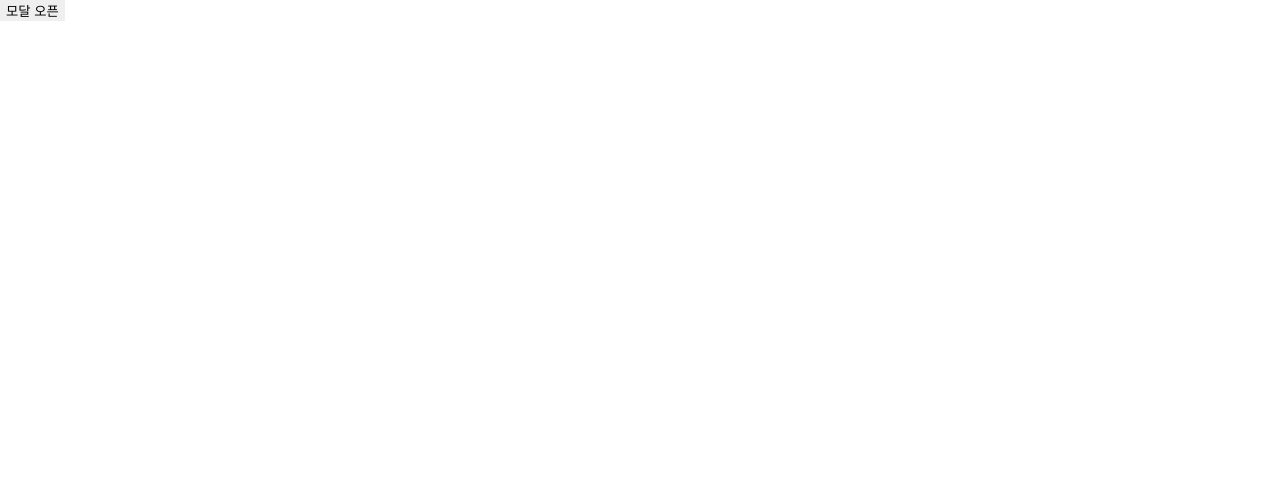
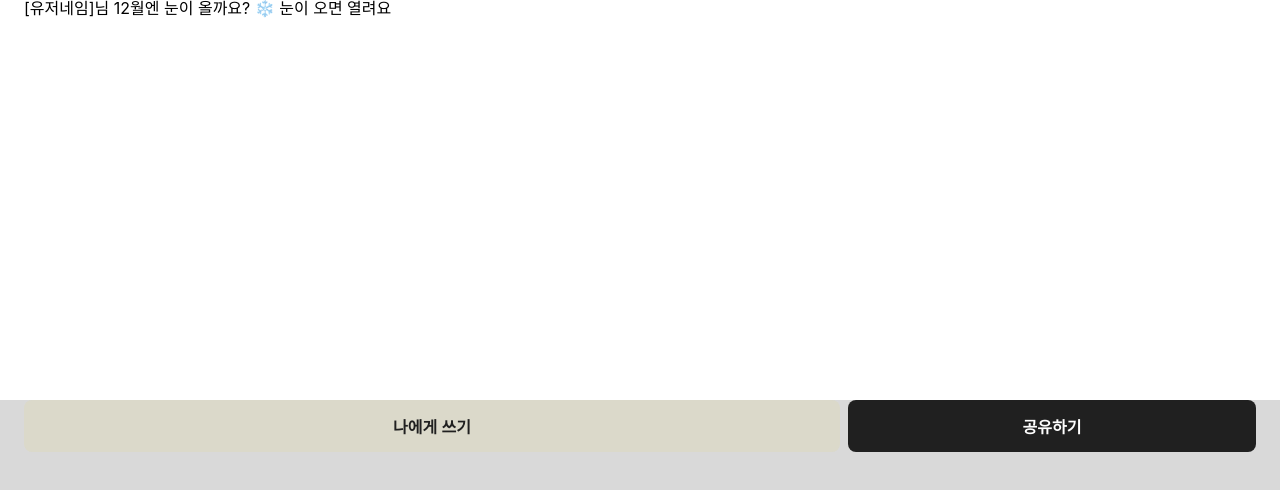
Before and after one commit to hyunjoogo/hambaknoon, a React (Create React App) app: page /main in a window 1280 px wide. Shown: the top 490 px of the page. Built offline with nearby package versions, Linux system fonts and the light colour scheme; a web font is replaced by a local one.

Commit message:
SNOW-28 메인뷰 만들기 진행 중

```diff
--- a/src/App.tsx
+++ b/src/App.tsx
@@ -58,6 +58,7 @@ export const GlobalStyle = createGlobalStyle`
   body {
     line-height: 1;
     height: calc(var(--vh, 1vh) * 100);
+    //height: 100%;
   }
 
   ol, ul {
--- a/src/AppRouter.tsx
+++ b/src/AppRouter.tsx
@@ -5,9 +5,9 @@ import Test from "./component/Test";
 import Member from "./member/Member";
 import MemberInfo from "./member/MemberInfo";
 import SignUp from "./signup/SignUp";
-import ModalTest from "./modal-test/ModalTest";
 import ModalProvider from "./dialog/ModalProvider";
 import Login from "./login/Login";
+import Home from "./home/home";
 
 const AppRouter = () => {
   // TODO Lazy Loading으로 바꿀 것
@@ -17,7 +17,7 @@ const AppRouter = () => {
         <ModalProvider>
           {/*<Navigation/>*/}
           <Routes>
-            <Route path="/main" element={<ModalTest/>}/>
+            <Route path="/main" element={<Home/>}/>
             {/*<Route path="/modal" element={<ModalTest/>}/>*/}
             <Route path="/login" element={<Login/>}/>
             <Route path="/signup" element={<SignUp/>}/>
--- a/src/component/Button.tsx
+++ b/src/component/Button.tsx
@@ -39,6 +39,7 @@ const ButtonStyled = styled.button`
   justify-content: center;
   align-items: center;
   font-size: var(--button-font-size);
+  font-weight: 700;
 
   :disabled {
     background-color: var(--button-disabled-bg-color);
--- /dev/null
+++ b/src/home/home.tsx
@@ -0,0 +1,51 @@
+import React from "react";
+import { Layout } from "../styles/commonStyle";
+import styled from "styled-components";
+import Button from "../component/Button";
+
+const Home = () => {
+  return (
+    <HomeLayout>
+      <Top>
+        [유저네임]님
+        12월엔 눈이 올까요?
+        ❄️ 눈이 오면 열려요
+      </Top>
+      <Bottom>
+        <TwoButtonWrapper>
+          <Button className="toMe">나에게 쓰기</Button>
+          <Button className="share">공유하기</Button>
+        </TwoButtonWrapper>
+      </Bottom>
+    </HomeLayout>
+  );
+};
+
+export default Home;
+
+const HomeLayout = styled(Layout)`
+
+`;
+
+const Top = styled.div`
+  padding: 0 1.5rem;
+  height: 50vh;
+`;
+
+const Bottom = styled.div`
+  padding: 0 1.5rem;
+  height: 50vh;
+  background-color: var(--main-color-lightgray);
+`
+
+const TwoButtonWrapper = styled.div`
+  width: 100%;
+  display: grid;
+  grid-template-columns: 2fr 1fr;
+  column-gap: 0.5rem;
+
+  .toMe {
+    color: var(--button-secondary-font-color);
+    background-color: var(--button-secondary-bg-color);
+  }
+`;
--- a/src/index.css
+++ b/src/index.css
@@ -18,24 +18,32 @@
     --layout-padding-side: 1.25em;
 
     /* Color */
-    --main-color-black: #202020;
+    --main-color-primary: #202020;
+    --main-color-secondary : #DBD9CA;
+    --main-color-warning: #E03131;
     --main-color-gray: #9E9E9E;
+    --main-color-lightgray: #D9D9D9;
+    --main-color-whitesmoke: #F0F0F0;
 
     /* Component Setting */
     /* Rule */
     /* 해당 컴포넌트의 색상 및 폰트 관련한 것을 아래에 적는다. */
 
-    /* button */
+    /* button basic */
     --button-font-color: #FFF;
     --button-font-size: var(--main-basic-font-size);
-    --button-bg-color: var(--main-color-black);
-    --button-disabled-bg-color: #DBD9CA;
+    --button-bg-color: var(--main-color-primary);
+    --button-disabled-bg-color: var(--main-color-secondary);
+
+    /* button secondary */
+    --button-secondary-bg-color: var(--main-color-secondary);
+    --button-secondary-font-color: var(--main-color-primary);
 
     /*  text input */
     --input-border-basic-color: #363A3E;
     --input-placeholder-color: #ADB5BD;
-    --input-focus-color: var(--main-color-black);
-    --input-error-color: #E03131;
+    --input-focus-color: var(--main-color-primary);
+    --input-error-color: var(--main-color-warning);
     --input-alert-font-size: 0.75rem;
 
     /* anchor */
```
